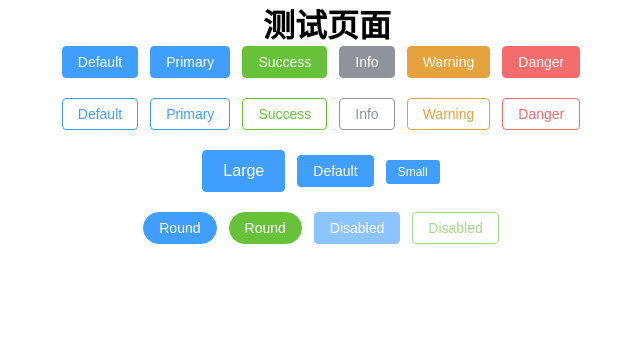
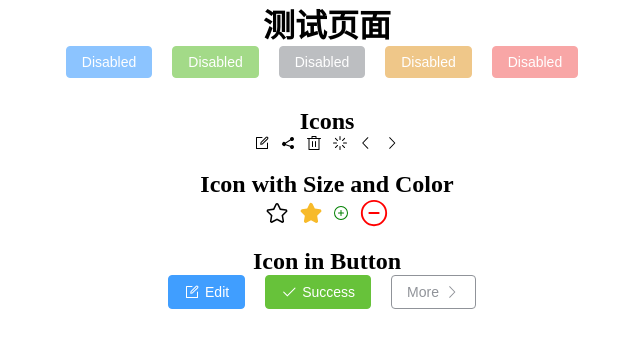
Before and after one commit to Tom-Lee-CN/ShopPilot, a Vue app in the folder frontend/: page / in a window 1280 px wide. Shown: the top 348 px of the page, without its empty margins (313-953 px from the left). Built offline with nearby package versions, Linux system fonts and the light colour scheme.

Commit message:
完成对element plus Icon的二次封装

```diff
--- a/frontend/src/components/HelloWorld.vue
+++ b/frontend/src/components/HelloWorld.vue
@@ -1,32 +1,46 @@
 <template>
   <div class="main-container">
     <h1>测试页面</h1>
-    <div class="row">
-      <PilotButton>Default</PilotButton>
-      <PilotButton type="primary">Primary</PilotButton>
-      <PilotButton type="success">Success</PilotButton>
-      <PilotButton type="info">Info</PilotButton>
-      <PilotButton type="warning">Warning</PilotButton>
-      <PilotButton type="danger">Danger</PilotButton>
+    <div class="button-group">
+      <PilotButton type="primary" disabled>Disabled</PilotButton>
+      <PilotButton type="success" disabled>Disabled</PilotButton>
+      <PilotButton type="info" disabled>Disabled</PilotButton>
+      <PilotButton type="warning" disabled>Disabled</PilotButton>
+      <PilotButton type="danger" disabled>Disabled</PilotButton>
     </div>
-    <div class="row">
-      <PilotButton plain>Default</PilotButton>
-      <PilotButton type="primary" plain>Primary</PilotButton>
-      <PilotButton type="success" plain>Success</PilotButton>
-      <PilotButton type="info" plain>Info</PilotButton>
-      <PilotButton type="warning" plain>Warning</PilotButton>
-      <PilotButton type="danger" plain>Danger</PilotButton>
+
+    <h2>Icons</h2>
+    <div class="icon-group">
+      <pilot-icon name="edit" />
+      <pilot-icon name="share" />
+      <pilot-icon name="delete" />
+      <pilot-icon name="loading" />
+      <pilot-icon name="arrow-left" />
+      <pilot-icon name="arrow-right" />
     </div>
-    <div class="row">
-      <PilotButton type="primary" size="large">Large</PilotButton>
-      <PilotButton type="primary">Default</PilotButton>
-      <PilotButton type="primary" size="small">Small</PilotButton>
+
+    <h2>Icon with Size and Color</h2>
+    <div class="icon-group">
+      <pilot-icon name="star" size="24px" />
+      <pilot-icon name="star-filled" size="24px" color="#f7ba2a" />
+      <pilot-icon name="circle-plus" size="30" color="green" />
+      <pilot-icon name="remove" :size="30" color="red" />
     </div>
-    <div class="row">
-      <PilotButton type="primary" round>Round</PilotButton>
-      <PilotButton type="success" round>Round</PilotButton>
-      <PilotButton type="primary" disabled>Disabled</PilotButton>
-      <PilotButton type="success" plain disabled>Disabled</PilotButton>
+
+    <h2>Icon in Button</h2>
+    <div class="button-group">
+      <PilotButton type="primary">
+        <pilot-icon name="edit" />
+        Edit
+      </PilotButton>
+      <PilotButton type="success">
+        <pilot-icon name="check" />
+        Success
+      </PilotButton>
+      <PilotButton type="info" plain>
+        More
+        <pilot-icon name="arrow-right" />
+      </PilotButton>
     </div>
   </div>
 </template>
@@ -46,13 +60,18 @@ export default {
   flex-direction: column;
   align-items: center;
 }
-.button-showcase {
-  padding: 20px;
+.button-group,
+.icon-group {
+  margin-bottom: 20px;
+  display: flex;
+  align-items: center;
+  flex-wrap: wrap;
+  gap: 10px;
 }
-.row {
-  margin-bottom: 20px;
-}
-.pilot-button {
-  margin-right: 12px;
+
+.pilot-button,
+.pilot-icon {
+  margin-right: 10px;
+  margin-bottom: 10px;
 }
 </style>
--- a/frontend/src/main.js
+++ b/frontend/src/main.js
@@ -2,10 +2,10 @@ import { createApp } from 'vue';
 import App from './App.vue';
 import { createPinia } from 'pinia';
 import router from './router';
-
+import Pilot from './packages';
 const pinia = createPinia();
 const app = createApp(App);
 app.use(pinia);
-
+app.use(Pilot);
 app.use(router);
 app.mount('#app');
--- a/frontend/src/packages/Button/button.vue
+++ b/frontend/src/packages/Button/button.vue
@@ -55,23 +55,17 @@ export default {
   justify-content: center;
   align-items: center;
   line-height: 1;
+  gap: 5px;
   white-space: nowrap;
   cursor: pointer;
   background: $color-white;
   border: 1px solid $border-color;
   color: $text-color-primary;
   -webkit-appearance: none;
-  text-align: center;
   box-sizing: border-box;
   outline: none;
   margin: 0;
   user-select: none;
-
-  // // --- Sizing & Spacing ---
-  padding: 8px 15px;
-  font-size: 14px;
-  border-radius: 4px;
-  font-weight: 500;
 
   // --- Transitions ---
   transition:
--- a/frontend/src/packages/Button/index.js
+++ b/frontend/src/packages/Button/index.js
@@ -1,3 +1,7 @@
 import PilotButton from './button.vue';
 
+PilotButton.install = (app) => {
+  app.component(PilotButton.name, PilotButton);
+};
+
 export default PilotButton;
--- a/frontend/src/packages/Icon/icon.vue
+++ b/frontend/src/packages/Icon/icon.vue
@@ -3,5 +3,58 @@
     <component :is="icon" />
   </i>
 </template>
-<script></script>
-<style scoped lang="scss"></style>
+<script>
+import * as ElementPlusIconsVue from '@element-plus/icons-vue';
+export default {
+  name: 'PilotIcon',
+  props: {
+    name: {
+      type: String,
+      required: true,
+    },
+    size: {
+      type: [String, Number],
+      default: '',
+    },
+    color: {
+      type: String,
+      default: '',
+    },
+  },
+  computed: {
+    icon() {
+      const iconName = this.name.replace(/-(\w)/g, (_, c) => c.toUpperCase());
+      const capitalizedIconName = iconName.charAt(0).toUpperCase() + iconName.slice(1);
+      return ElementPlusIconsVue[capitalizedIconName];
+    },
+    style() {
+      const styles = {};
+      if (this.size) {
+        styles['font-size'] = typeof this.size === 'number' ? `${this.size}px` : this.size;
+      }
+      if (this.color) {
+        styles['color'] = this.color;
+      }
+      return styles;
+    },
+  },
+};
+</script>
+<style scoped lang="scss">
+.pilot-icon {
+  height: 1em;
+  width: 1em;
+  line-height: 1em;
+  margin: 0 auto;
+  display: inline-flex;
+  justify-content: center;
+  align-items: center;
+  position: relative;
+  fill: currentColor;
+  font-size: 1rem;
+}
+.pilot-icon :deep(svg) {
+  height: 100%;
+  width: 100%;
+}
+</style>
--- /dev/null
+++ b/frontend/src/packages/index.js
@@ -0,0 +1,17 @@
+import PilotButton from './Button';
+import PilotIcon from './Icon/icon.vue';
+
+const components = [PilotButton, PilotIcon];
+
+const install = (app) => {
+  components.forEach((components) => {
+    app.component(components.name, components);
+  });
+};
+
+export default {
+  install,
+  ...components,
+};
+
+export { PilotButton, PilotIcon };
```
Also changed, not shown: frontend/src/packages/Icon/index.js (deleted).
